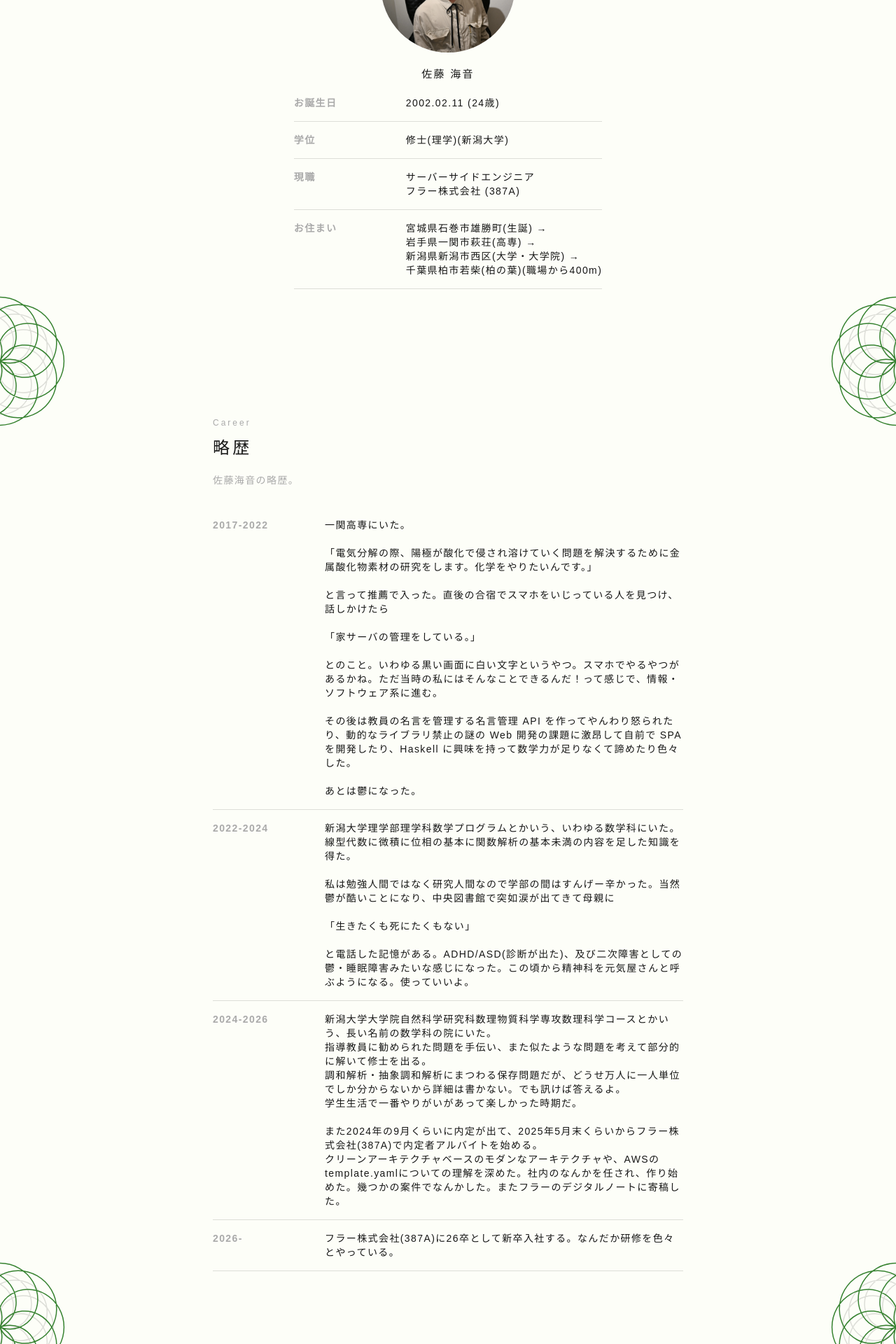
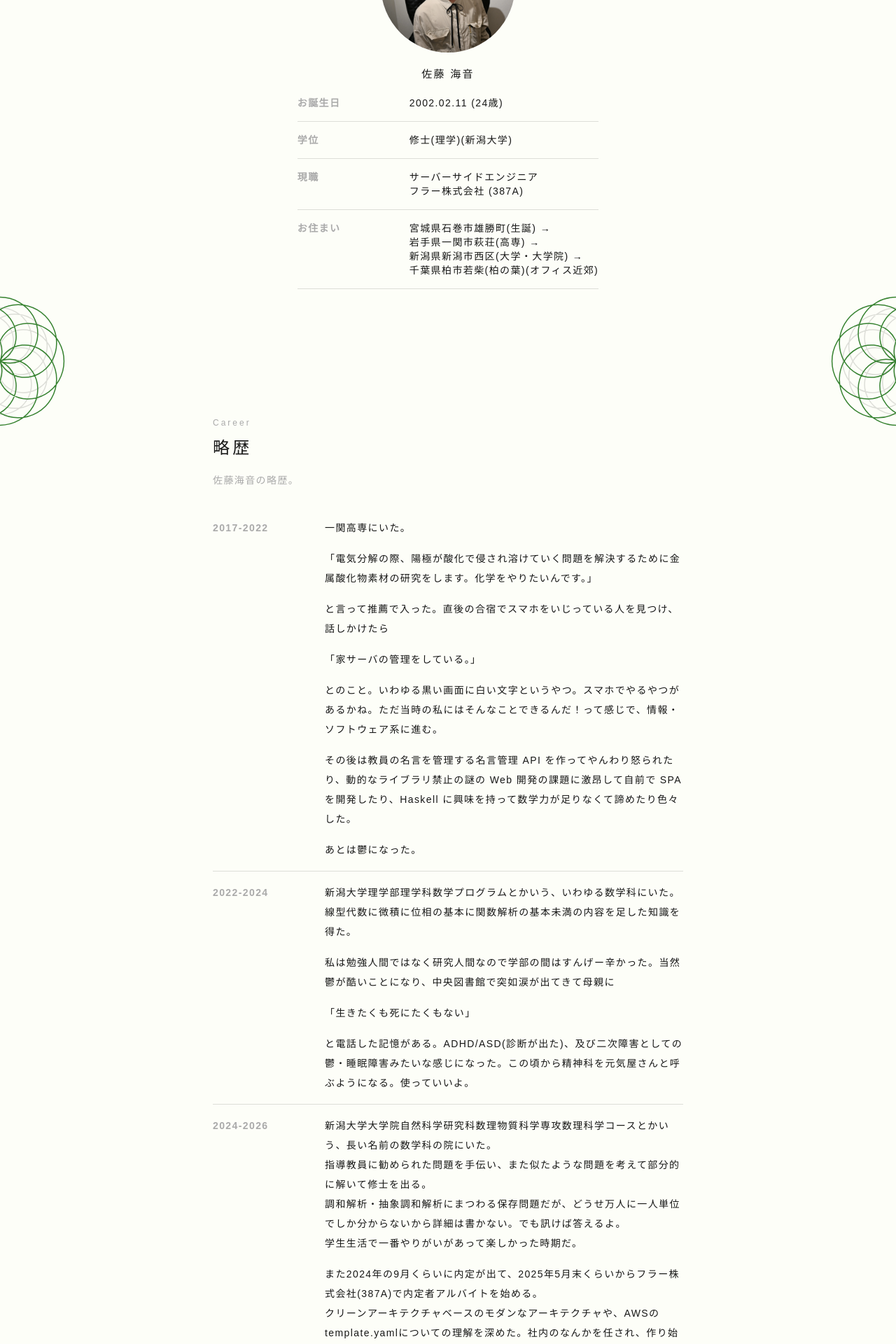
Before and after one commit to skpub/portfoliov4, a Next.js app: page / in a window 1280 px wide. Shown: the part 280-2200 px from the top of the page at 70% size. Built offline with nearby package versions, Linux system fonts and the light colour scheme; no server answers.

Commit message:
コンテンツを固定フォーマットからベタ書きにした & 追記

```diff
--- a/components/scroll-sections.tsx
+++ b/components/scroll-sections.tsx
@@ -1,8 +1,9 @@
 import Image from "next/image";
+import type { ReactNode } from "react";
 import { useId } from "react";
 import { PageStroke } from "@/components/page-stroke";
 import face from "@/public/face.webp";
-import { SECTIONS } from "./sections";
+import { SECTIONS, type SectionId } from "./sections";
 
 const BIRTHDAY = new Date("2002-02-11T00:00:00+09:00");
 
@@ -18,35 +19,15 @@ function calculateAge(birthday: Date) {
 	);
 }
 
-export function ScrollSections() {
-	const age = calculateAge(BIRTHDAY);
-
+function ProfileRow({
+	label,
+	children,
+}: {
+	label: string;
+	children: ReactNode;
+}) {
 	return (
-		<div className="flex flex-col">
-			<PageStroke
-				id={useId()}
-				className="flex min-h-[calc(100svh-4rem)] scroll-mt-20 flex-col items-center justify-center gap-5 px-8 py-20"
-			>
-				<div className="relative w-48 h-48 rounded-full overflow-hidden bg-stone-200">
-					<Image src={face} alt="佐藤海音" className="object-cover" priority />
-				</div>
-				<h1 className="text-[15px] font-normal tracking-[0.15em]">佐藤 海音</h1>
-				<dl className="space-y-4 text-sm tracking-widest">
-					{[
-						{ label: "お誕生日", value: `2002.02.11 (${age}歳)` },
-						{ label: "学位", value: "修士(理学)(新潟大学)" },
-						{
-							label: "現職",
-							value: "サーバーサイドエンジニア\nフラー株式会社 (387A)",
-						},
-						{
-							label: "お住まい",
-							value:
-								"宮城県石巻市雄勝町(生誕) → \n 岩手県一関市萩荘(高専) → \n 新潟県新潟市西区(大学・大学院) → \n千葉県柏市若柴(柏の葉)(職場から400m)",
-						},
-					].map((item) => (
 		<div
-							key={item.label}
 			className="flex flex-col sm:flex-row sm:gap-8 border-b pb-4"
 			style={{
 				borderColor: "var(--color-b-weak)",
@@ -56,17 +37,28 @@ export function ScrollSections() {
 				className="w-32 font-bold shrink-0"
 				style={{ color: "var(--color-f-shadow)" }}
 			>
-								{item.label}
+				{label}
 			</dt>
-							<dd className="whitespace-pre-line">{item.value}</dd>
+			<dd className="whitespace-pre-line">{children}</dd>
 		</div>
-					))}
-				</dl>
-			</PageStroke>
+	);
+}
 
-			{SECTIONS.map((section) => (
+function SectionFrame({
+	sectionId,
+	children,
+}: {
+	sectionId: SectionId;
+	children: ReactNode;
+}) {
+	const section = SECTIONS.find(({ id }) => id === sectionId);
+
+	if (!section) {
+		return null;
+	}
+
+	return (
 		<PageStroke
-					key={section.id}
 			id={section.id}
 			className="flex min-h-[calc(100svh-4rem)] scroll-mt-20 flex-col justify-center px-8 py-20"
 		>
@@ -86,28 +78,184 @@ export function ScrollSections() {
 				>
 					{section.description}
 				</p>
-						<dl className="mt-10 space-y-4 text-sm tracking-widest">
-							{section.items.map((item) => (
-								<div
-									key={item.label}
-									className="flex flex-col sm:flex-row sm:gap-8 border-b pb-4"
+				<div className="mt-10 text-sm leading-7 tracking-widest">
+					{children}
+				</div>
+			</div>
+		</PageStroke>
+	);
+}
+
+function CareerSection() {
+	return (
+		<dl className="space-y-4">
+			<ProfileRow label="2017-2022">
+				<p>一関高専にいた。</p>
+				<p className="mt-4">
+					「電気分解の際、陽極が酸化で侵され溶けていく問題を解決するために金属酸化物素材の研究をします。化学をやりたいんです。」
+				</p>
+				<p className="mt-4">
+					と言って推薦で入った。直後の合宿でスマホをいじっている人を見つけ、話しかけたら
+				</p>
+				<p className="mt-4">「家サーバの管理をしている。」</p>
+				<p className="mt-4">
+					とのこと。いわゆる黒い画面に白い文字というやつ。スマホでやるやつがあるかね。ただ当時の私にはそんなことできるんだ！って感じで、情報・ソフトウェア系に進む。
+				</p>
+				<p className="mt-4">
+					その後は教員の名言を管理する名言管理 API
+					を作ってやんわり怒られたり、動的なライブラリ禁止の謎の Web
+					開発の課題に激昂して自前で SPA を開発したり、Haskell
+					に興味を持って数学力が足りなくて諦めたり色々した。
+				</p>
+				<p className="mt-4">あとは鬱になった。</p>
+			</ProfileRow>
+			<ProfileRow label="2022-2024">
+				<p>
+					新潟大学理学部理学科数学プログラムとかいう、いわゆる数学科にいた。
+					<br />
+					線型代数に微積に位相の基本に関数解析の基本未満の内容を足した知識を得た。
+				</p>
+				<p className="mt-4">
+					私は勉強人間ではなく研究人間なので学部の間はすんげー辛かった。当然鬱が酷いことになり、中央図書館で突如涙が出てきて母親に
+				</p>
+				<p className="mt-4">「生きたくも死にたくもない」</p>
+				<p className="mt-4">
+					と電話した記憶がある。ADHD/ASD(診断が出た)、及び二次障害としての鬱・睡眠障害みたいな感じになった。この頃から精神科を元気屋さんと呼ぶようになる。使っていいよ。
+				</p>
+			</ProfileRow>
+			<ProfileRow label="2024-2026">
+				<p>
+					新潟大学大学院自然科学研究科数理物質科学専攻数理科学コースとかいう、長い名前の数学科の院にいた。
+					<br />
+					指導教員に勧められた問題を手伝い、また似たような問題を考えて部分的に解いて修士を出る。
+					<br />
+					調和解析・抽象調和解析にまつわる保存問題だが、どうせ万人に一人単位でしか分からないから詳細は書かない。でも訊けば答えるよ。
+					<br />
+					学生生活で一番やりがいがあって楽しかった時期だ。
+				</p>
+				<p className="mt-4">
+					また2024年の9月くらいに内定が出て、2025年5月末くらいからフラー株式会社(387A)で内定者アルバイトを始める。
+					<br />
+					クリーンアーキテクチャベースのモダンなアーキテクチャや、AWSのtemplate.yamlについての理解を深めた。社内のなんかを任され、作り始めた。幾つかの案件でなんかした。またフラーのデジタルノートに寄稿した。
+				</p>
+				<p>
+					<br />
+					なお、M1の時に Twitter(当時)
+					で寄ってきた女性と付き合い始め同棲することになったが、秒で振られ、気が狂う。
+					折角そのために勤務地を新潟から柏の葉に変えたのにね...。
+					自薦他薦問わず私を可愛がってくれる方がいらっしゃったらデカい愛のほどご注入ください。
+				</p>
+			</ProfileRow>
+			<ProfileRow label="2026-">
+				フラー株式会社(387A)に26卒として新卒入社する。なんだか研修を色々とやっている。
+			</ProfileRow>
+		</dl>
+	);
+}
+
+function HobbiesSection() {
+	return (
+		<dl className="space-y-4">
+			<ProfileRow label="紅茶">
+				緑茶も中国茶(鐵觀音など)もほうじ茶も飲むが、メインは紅茶。ダージリンならマカイバリ茶園のオータムナルかセカンドフラッシュ、あとはウバが好き。
+			</ProfileRow>
+			<ProfileRow label="万年筆">
+				小学生時代に書き初めで KAKUNO
+				を使ったのが出会い。その後高専時代に万年筆ユーザを見て再燃。KAKUNO
+				はもちろん好きだし、金ペンなら Pilot Custom 742 FM の半透明緑軸
+				(限定モデル。良いでしょ～)、Elabo 金属軸 M (赤) を使っている。
+				また、壊れてしまったが Sailor の名月 (雪月空葉) も使っていた時期がある。
+				KWZ IG Turquoise が廃盤になったのは悲しいね。
+				新潟大学時代に万年筆を布教できたのはいい思い出。 私が PENBOX
+				(新潟市西区小針)
+				を紹介したせいで友人たちは合計数十万円溶かしていると思う。
+			</ProfileRow>
+			<ProfileRow label="ねこ">ねこは、好きだよ...？❤️</ProfileRow>
+			<ProfileRow label="短歌">
+				傑作の短歌だけ紹介していこう。テーマを絵文字で示すよ。
+				<div className="mt-4 space-y-3">
+					{[
+						"❤️・🏥かたちなき淵にぞ映る青空の雲を眺むる君こそ知らね",
+						"❤️燻らせた煙に咽ぶ朝ぼらけ留まるところを知らぬと知らば",
+						"🏥衝動は潰えてもはやにべもなし俯瞰は愚かアデハデの鬱",
+					].map((poem) => (
+						<blockquote
+							key={poem}
+							className="border-l-4 px-4 py-3 leading-8"
 							style={{
+								backgroundColor:
+									"color-mix(in srgb, var(--color-b-weak) 45%, transparent)",
 								borderColor: "var(--color-b-weak)",
 							}}
 						>
-									<dt
-										className="w-32 font-bold shrink-0"
-										style={{ color: "var(--color-f-shadow)" }}
+							{poem}
+						</blockquote>
+					))}
+				</div>
+			</ProfileRow>
+		</dl>
+	);
+}
+
+function WorksSection() {
+	return (
+		<dl className="space-y-4">
+			<ProfileRow label="準備中">
+				ここに製作物の内容を追加していきます。
+			</ProfileRow>
+		</dl>
+	);
+}
+
+function BlogSection() {
+	return (
+		<dl className="space-y-4">
+			<ProfileRow label="準備中">
+				ここにブログの導線を追加していきます。
+			</ProfileRow>
+		</dl>
+	);
+}
+
+export function ScrollSections() {
+	const age = calculateAge(BIRTHDAY);
+
+	return (
+		<div className="flex flex-col">
+			<PageStroke
+				id={useId()}
+				className="flex min-h-[calc(100svh-4rem)] scroll-mt-20 flex-col items-center justify-center gap-5 px-8 py-20"
 			>
-										{item.label}
-									</dt>
-									<dd className="whitespace-pre-line">{item.value}</dd>
+				<div className="relative w-48 h-48 rounded-full overflow-hidden bg-stone-200">
+					<Image src={face} alt="佐藤海音" className="object-cover" priority />
 				</div>
-							))}
+				<h1 className="text-[15px] font-normal tracking-[0.15em]">佐藤 海音</h1>
+				<dl className="space-y-4 text-sm tracking-widest">
+					<ProfileRow label="お誕生日">2002.02.11 ({age}歳)</ProfileRow>
+					<ProfileRow label="学位">修士(理学)(新潟大学)</ProfileRow>
+					<ProfileRow label="現職">
+						サーバーサイドエンジニア{"\n"}フラー株式会社 (387A)
+					</ProfileRow>
+					<ProfileRow label="お住まい">
+						宮城県石巻市雄勝町(生誕) → {"\n"} 岩手県一関市萩荘(高専) →{"\n"}{" "}
+						新潟県新潟市西区(大学・大学院) → {"\n"}
+						千葉県柏市若柴(柏の葉)(オフィス近郊)
+					</ProfileRow>
 				</dl>
-					</div>
 			</PageStroke>
-			))}
+
+			<SectionFrame sectionId="career">
+				<CareerSection />
+			</SectionFrame>
+			<SectionFrame sectionId="hobbies">
+				<HobbiesSection />
+			</SectionFrame>
+			<SectionFrame sectionId="works">
+				<WorksSection />
+			</SectionFrame>
+			<SectionFrame sectionId="blog">
+				<BlogSection />
+			</SectionFrame>
 		</div>
 	);
 }
--- a/components/sections.ts
+++ b/components/sections.ts
@@ -4,74 +4,24 @@ export const SECTIONS = [
 		label: "略歴",
 		title: "Career",
 		description: "佐藤海音の略歴。",
-		items: [
-			{
-				label: "2017-2022",
-				value:
-					"一関高専にいた。" +
-					"\n\n「電気分解の際、陽極が酸化で侵され溶けていく問題を解決するために金属酸化物素材の研究をします。化学をやりたいんです。」" +
-					"\n\nと言って推薦で入った。直後の合宿でスマホをいじっている人を見つけ、話しかけたら" +
-					"\n\n「家サーバの管理をしている。」" +
-					"\n\nとのこと。いわゆる黒い画面に白い文字というやつ。スマホでやるやつがあるかね。" +
-					"ただ当時の私にはそんなことできるんだ！って感じで、情報・ソフトウェア系に進む。" +
-					"\n\nその後は教員の名言を管理する名言管理 API を作ってやんわり怒られたり、" +
-					"動的なライブラリ禁止の謎の Web 開発の課題に激昂して自前で SPA を開発したり、" +
-					"Haskell に興味を持って数学力が足りなくて諦めたり色々した。" +
-					"\n\nあとは鬱になった。",
-			},
-			{
-				label: "2022-2024",
-				value:
-					"新潟大学理学部理学科数学プログラムとかいう、いわゆる数学科にいた。" +
-					"\n線型代数に微積に位相の基本に関数解析の基本未満の内容を足した知識を得た。" +
-					"\n\n私は勉強人間ではなく研究人間なので学部の間はすんげー辛かった。" +
-					"当然鬱が酷いことになり、中央図書館で突如涙が出てきて母親に" +
-					"\n\n「生きたくも死にたくもない」" +
-					"\n\nと電話した記憶がある。ADHD/ASD(診断が出た)、及び二次障害としての鬱・睡眠障害みたいな感じになった。" +
-					"この頃から精神科を元気屋さんと呼ぶようになる。使っていいよ。",
-			},
-			{
-				label: "2024-2026",
-				value:
-					"新潟大学大学院自然科学研究科数理物質科学専攻数理科学コースとかいう、長い名前の数学科の院にいた。" +
-					"\n指導教員に勧められた問題を手伝い、また似たような問題を考えて部分的に解いて修士を出る。" +
-					"\n調和解析・抽象調和解析にまつわる保存問題だが、どうせ万人に一人単位でしか分からないから詳細は書かない。でも訊けば答えるよ。" +
-					"\n学生生活で一番やりがいがあって楽しかった時期だ。" +
-					"\n\nまた2024年の9月くらいに内定が出て、2025年5月末くらいからフラー株式会社(387A)で内定者アルバイトを始める。" +
-					"\nクリーンアーキテクチャベースのモダンなアーキテクチャや、AWSのtemplate.yamlについての理解を深めた。社内のなんかを任され、作り始めた。幾つかの案件でなんかした。またフラーのデジタルノートに寄稿した。",
-			},
-			{
-				label: "2026-",
-				value:
-					"フラー株式会社(387A)に26卒として新卒入社する。" +
-					"なんだか研修を色々とやっている。",
-			},
-		],
 	},
 	{
 		id: "hobbies",
 		label: "趣味",
 		title: "Hobbies",
 		description: "好きなことや日々の関心ごと。",
-		items: [{ label: "準備中", value: "ここに趣味の内容を追加していきます。" }],
 	},
 	{
 		id: "works",
 		label: "製作",
 		title: "Works",
 		description: "これまでに作ったものや取り組み。",
-		items: [
-			{ label: "準備中", value: "ここに製作物の内容を追加していきます。" },
-		],
 	},
 	{
 		id: "blog",
 		label: "ブログ",
 		title: "Blog",
 		description: "記事やメモへの入り口。",
-		items: [
-			{ label: "準備中", value: "ここにブログの導線を追加していきます。" },
-		],
 	},
 ] as const;
 
```
Lines whose indentation alone changed are shown as unchanged.
